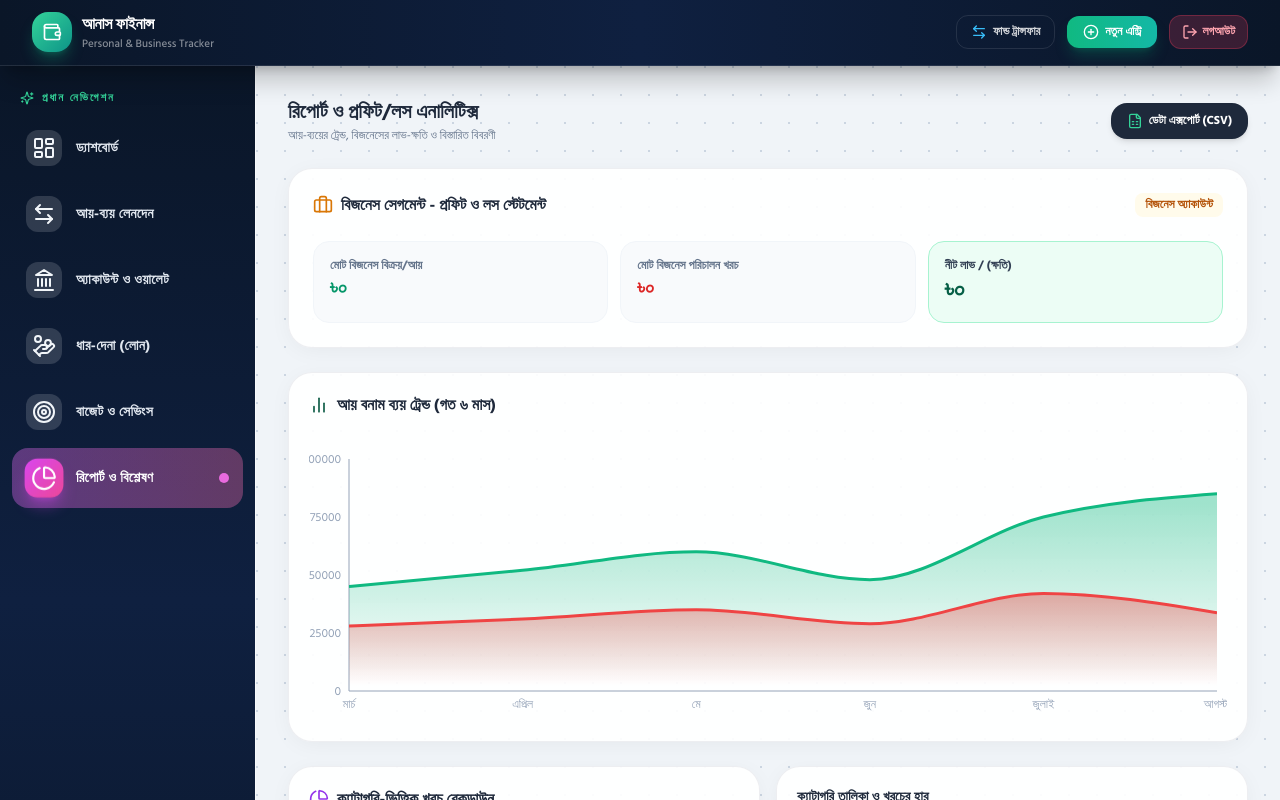
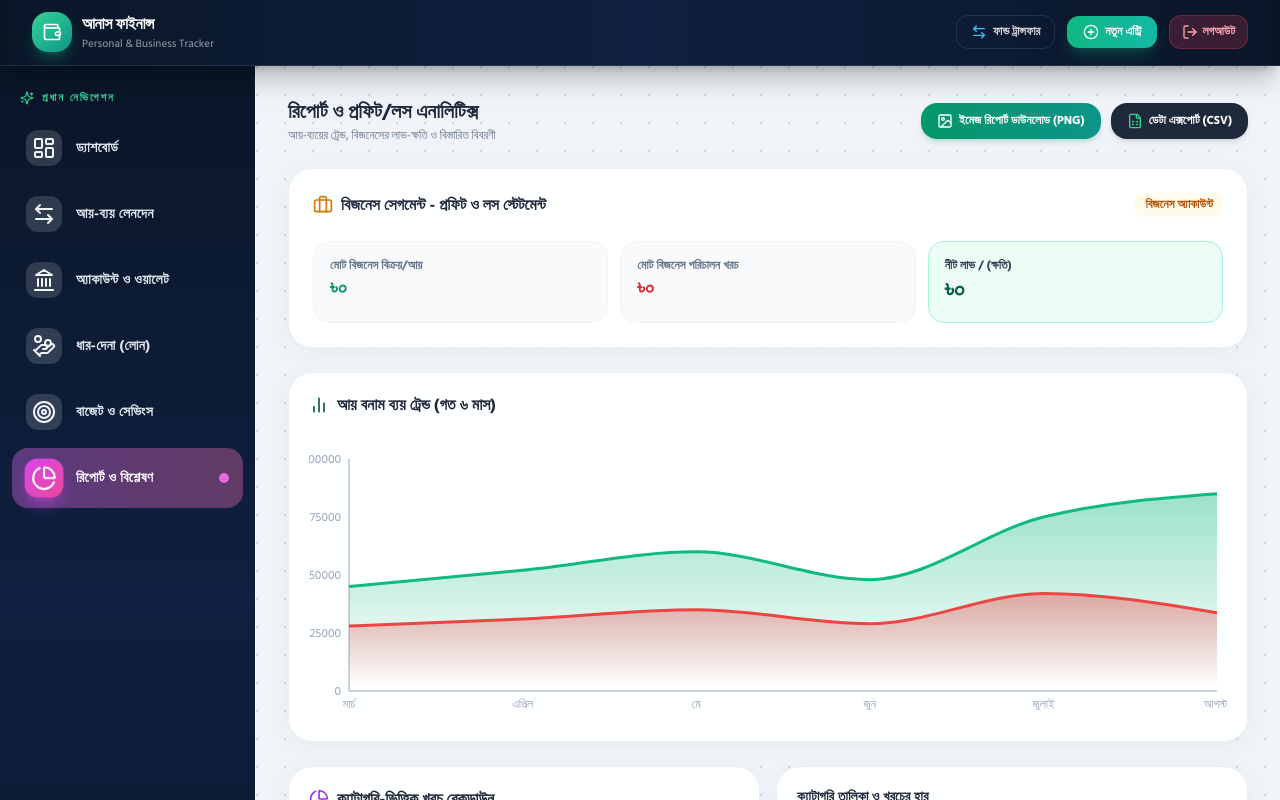
Before and after one commit to abdulsuban1996/anas-finance-management, a Next.js app: page /reports in a window 1280 px wide. Both pictures are taken after a click on the button "লগইন করুন". Shown: the top 800 px of the page. Built offline with nearby package versions, Linux system fonts and the light colour scheme.

Commit message:
Add high resolution Image Report Download (PNG) with clean card layout and perfect text alignment to Reports page

```diff
--- a/app/reports/page.js
+++ b/app/reports/page.js
@@ -2,7 +2,7 @@
 
 import React, { useState, useEffect } from 'react';
 import { StorageAdapter } from '../../lib/storage';
-import { PieChart as PieIcon, TrendingUp, TrendingDown, Download, BarChart2, Briefcase, FileSpreadsheet } from 'lucide-react';
+import { PieChart as PieIcon, TrendingUp, TrendingDown, Download, BarChart2, Briefcase, FileSpreadsheet, Image } from 'lucide-react';
 import {
   ResponsiveContainer,
   AreaChart,
@@ -12,10 +12,33 @@ import {
   Tooltip,
   PieChart,
   Pie,
-  Cell,
-  BarChart,
-  Bar
+  Cell
 } from 'recharts';
+
+function roundRect(ctx, x, y, width, height, radius, fill, stroke, strokeColor) {
+  if (typeof radius === 'number') {
+    radius = { tl: radius, tr: radius, br: radius, bl: radius };
+  }
+  ctx.beginPath();
+  ctx.moveTo(x + radius.tl, y);
+  ctx.lineTo(x + width - radius.tr, y);
+  ctx.quadraticCurveTo(x + width, y, x + width, y + radius.tr);
+  ctx.lineTo(x + width, y + height - radius.br);
+  ctx.quadraticCurveTo(x + width, y + height, x + width - radius.br, y + height);
+  ctx.lineTo(x + radius.bl, y + height);
+  ctx.quadraticCurveTo(x, y + height, x, y + height - radius.bl);
+  ctx.lineTo(x, y + radius.tl);
+  ctx.quadraticCurveTo(x, y, x + radius.tl, y);
+  ctx.closePath();
+  if (fill) {
+    ctx.fill();
+  }
+  if (stroke) {
+    ctx.strokeStyle = strokeColor || '#CBD5E1';
+    ctx.lineWidth = 1.5;
+    ctx.stroke();
+  }
+}
 
 export default function ReportsPage({ refreshKey }) {
   const [transactions, setTransactions] = useState([]);
@@ -43,6 +66,10 @@ export default function ReportsPage({ refreshKey }) {
     { month: 'জুলাই', income: 75000, expense: 42000 },
     { month: 'আগস্ট', income: 85000, expense: 33700 },
   ];
+
+  // Overall totals
+  const totalIncome = transactions.filter(t => t.type === 'income').reduce((sum, t) => sum + t.amount, 0);
+  const totalExpense = transactions.filter(t => t.type === 'expense').reduce((sum, t) => sum + t.amount, 0);
 
   // Business segment Profit/Loss summary
   const businessTxs = transactions.filter(t => t.segment === 'business');
@@ -80,23 +107,195 @@ export default function ReportsPage({ refreshKey }) {
     document.body.removeChild(link);
   };
 
+  // Image Download Handler (High Quality PNG Canvas Generator)
+  const exportToImage = () => {
+    const canvas = document.createElement('canvas');
+    const ctx = canvas.getContext('2d');
+    const width = 1200;
+    const height = 1500;
+    canvas.width = width;
+    canvas.height = height;
+
+    // Background Gradient (Dark Header + Soft Slate Body)
+    const bgGradient = ctx.createLinearGradient(0, 0, 0, height);
+    bgGradient.addColorStop(0, '#0a1628');
+    bgGradient.addColorStop(0.16, '#0f2040');
+    bgGradient.addColorStop(0.1601, '#F8F9FB');
+    bgGradient.addColorStop(1, '#F0F4F8');
+    ctx.fillStyle = bgGradient;
+    ctx.fillRect(0, 0, width, height);
+
+    // Accent line
+    ctx.fillStyle = '#10B981';
+    ctx.fillRect(0, 0, width, 10);
+
+    // Header Title & Subtitle
+    ctx.fillStyle = '#FFFFFF';
+    ctx.font = 'bold 38px system-ui, -apple-system, sans-serif';
+    ctx.fillText('আনাস ফাইনান্সিয়াল স্টেটমেন্ট ও রিপোর্ট', 60, 90);
+
+    ctx.fillStyle = '#94A3B8';
+    ctx.font = '500 20px system-ui, -apple-system, sans-serif';
+    const dateStr = new Date().toISOString().split('T')[0];
+    ctx.fillText(`রিপোর্ট তৈরির তারিখ: ${dateStr}   |   প্রস্তুতকারক: আনাস (Admin)`, 60, 135);
+
+    // Overall Summary Cards (3 Cards Side by Side)
+    const cardY = 220;
+    const cardW = 340;
+    const cardH = 150;
+    const cardGap = 30;
+
+    // Total Income
+    ctx.fillStyle = '#FFFFFF';
+    roundRect(ctx, 60, cardY, cardW, cardH, 24, true, true, '#E2E8F0');
+    ctx.fillStyle = '#10B981';
+    ctx.font = 'bold 16px system-ui, sans-serif';
+    ctx.fillText('মোট আয় (Total Income)', 85, cardY + 45);
+    ctx.fillStyle = '#065F46';
+    ctx.font = 'bold 32px system-ui, sans-serif';
+    ctx.fillText(`৳${totalIncome.toLocaleString('bn-BD')}`, 85, cardY + 105);
+
+    // Total Expense
+    ctx.fillStyle = '#FFFFFF';
+    roundRect(ctx, 60 + cardW + cardGap, cardY, cardW, cardH, 24, true, true, '#E2E8F0');
+    ctx.fillStyle = '#EF4444';
+    ctx.font = 'bold 16px system-ui, sans-serif';
+    ctx.fillText('মোট ব্যয় (Total Expense)', 60 + cardW + cardGap + 25, cardY + 45);
+    ctx.fillStyle = '#991B1B';
+    ctx.font = 'bold 32px system-ui, sans-serif';
+    ctx.fillText(`৳${totalExpense.toLocaleString('bn-BD')}`, 60 + cardW + cardGap + 25, cardY + 105);
+
+    // Net Savings
+    const netSavings = totalIncome - totalExpense;
+    ctx.fillStyle = netSavings >= 0 ? '#ECFDF5' : '#FEF2F2';
+    roundRect(ctx, 60 + (cardW + cardGap) * 2, cardY, cardW, cardH, 24, true, true, netSavings >= 0 ? '#A7F3D0' : '#FECACA');
+    ctx.fillStyle = netSavings >= 0 ? '#047857' : '#B91C1C';
+    ctx.font = 'bold 16px system-ui, sans-serif';
+    ctx.fillText('নীট সঞ্চয় / (ঘাটতি)', 60 + (cardW + cardGap) * 2 + 25, cardY + 45);
+    ctx.font = 'bold 32px system-ui, sans-serif';
+    ctx.fillText(`${netSavings >= 0 ? '+' : ''}৳${netSavings.toLocaleString('bn-BD')}`, 60 + (cardW + cardGap) * 2 + 25, cardY + 105);
+
+    // Business Profit & Loss Card
+    const bizY = 410;
+    ctx.fillStyle = '#FFFFFF';
+    roundRect(ctx, 60, bizY, 1080, 220, 28, true, true, '#E2E8F0');
+
+    ctx.fillStyle = '#1E293B';
+    ctx.font = 'bold 24px system-ui, sans-serif';
+    ctx.fillText('💼 বিজনেস সেগমেন্ট - লাভ-ক্ষতি স্টেটমেন্ট', 95, bizY + 55);
+
+    // Biz 3 inner stats
+    const bizStatW = 320;
+    const bizStatY = bizY + 85;
+
+    // Biz Income
+    ctx.fillStyle = '#F8FAFC';
+    roundRect(ctx, 95, bizStatY, bizStatW, 95, 18, true, true, '#F1F5F9');
+    ctx.fillStyle = '#64748B'; ctx.font = 'bold 14px system-ui, sans-serif';
+    ctx.fillText('মোট বিজনেস বিক্রি / আয়', 115, bizStatY + 35);
+    ctx.fillStyle = '#059669'; ctx.font = 'bold 24px system-ui, sans-serif';
+    ctx.fillText(`৳${businessIncome.toLocaleString('bn-BD')}`, 115, bizStatY + 72);
+
+    // Biz Expense
+    roundRect(ctx, 95 + bizStatW + 20, bizStatY, bizStatW, 95, 18, true, true, '#F1F5F9');
+    ctx.fillStyle = '#64748B'; ctx.font = 'bold 14px system-ui, sans-serif';
+    ctx.fillText('মোট বিজনেস পরিচালন খরচ', 95 + bizStatW + 40, bizStatY + 35);
+    ctx.fillStyle = '#DC2626'; ctx.font = 'bold 24px system-ui, sans-serif';
+    ctx.fillText(`৳${businessExpense.toLocaleString('bn-BD')}`, 95 + bizStatW + 40, bizStatY + 72);
+
+    // Biz Net
+    roundRect(ctx, 95 + (bizStatW + 20) * 2, bizStatY, bizStatW, 95, 18, true, true, businessNetProfit >= 0 ? '#D1FAE5' : '#FEE2E2');
+    ctx.fillStyle = businessNetProfit >= 0 ? '#065F46' : '#991B1B'; ctx.font = 'bold 14px system-ui, sans-serif';
+    ctx.fillText('বিজনেস নীট লাভ / (ক্ষতি)', 95 + (bizStatW + 20) * 2 + 20, bizStatY + 35);
+    ctx.font = 'bold 24px system-ui, sans-serif';
+    ctx.fillText(`৳${businessNetProfit.toLocaleString('bn-BD')}`, 95 + (bizStatW + 20) * 2 + 20, bizStatY + 72);
+
+    // Category Breakdown Table
+    const tableY = 665;
+    ctx.fillStyle = '#FFFFFF';
+    roundRect(ctx, 60, tableY, 1080, 720, 28, true, true, '#E2E8F0');
+
+    ctx.fillStyle = '#1E293B';
+    ctx.font = 'bold 24px system-ui, sans-serif';
+    ctx.fillText('📊 ক্যাটাগরি-ভিত্তিক খরচের তালিকা ও বিবরণী', 95, tableY + 55);
+
+    // Table Header
+    ctx.fillStyle = '#F1F5F9';
+    roundRect(ctx, 95, tableY + 80, 1010, 48, 12, true, false);
+    ctx.fillStyle = '#475569';
+    ctx.font = 'bold 16px system-ui, sans-serif';
+    ctx.fillText('ক্যাটাগরি নাম', 120, tableY + 110);
+    ctx.fillText('মোট খরচের পরিমাণ (৳)', 750, tableY + 110);
+
+    // Rows
+    let rowY = tableY + 155;
+    if (pieChartData.length === 0) {
+      ctx.fillStyle = '#94A3B8';
+      ctx.font = 'bold 18px system-ui, sans-serif';
+      ctx.fillText('এখনো কোনো খরচের ডেটা যুক্ত করা হয়নি।', 120, rowY + 30);
+    } else {
+      pieChartData.slice(0, 8).forEach((cat, idx) => {
+        ctx.fillStyle = idx % 2 === 0 ? '#F8FAFC' : '#FFFFFF';
+        roundRect(ctx, 95, rowY - 25, 1010, 50, 10, true, false);
+
+        ctx.fillStyle = COLORS[idx % COLORS.length];
+        ctx.beginPath();
+        ctx.arc(125, rowY + 3, 7, 0, Math.PI * 2);
+        ctx.fill();
+
+        ctx.fillStyle = '#1E293B';
+        ctx.font = 'bold 18px system-ui, sans-serif';
+        ctx.fillText(cat.name, 150, rowY + 9);
+
+        ctx.fillStyle = '#0F172A';
+        ctx.font = 'bold 20px system-ui, sans-serif';
+        ctx.fillText(`৳${cat.value.toLocaleString('bn-BD')}`, 750, rowY + 9);
+
+        rowY += 60;
+      });
+    }
+
+    // Footer Stamp
+    ctx.fillStyle = '#94A3B8';
+    ctx.font = '500 16px system-ui, sans-serif';
+    ctx.fillText('🔒 স্বয়ংক্রিয় প্রস্তুতকৃত ডিজিটাল স্টেটমেন্ট  •  আনাস ফাইনান্সিয়াল ম্যানেজমেন্ট সিস্টেম', 60, height - 35);
+
+    // Trigger PNG Download
+    const link = document.createElement('a');
+    link.download = `anas_finance_statement_${dateStr}.png`;
+    link.href = canvas.toDataURL('image/png');
+    document.body.appendChild(link);
+    link.click();
+    document.body.removeChild(link);
+  };
+
   return (
     <div className="space-y-6 animate-fadeIn">
 
-      {/* Header & CSV Export */}
+      {/* Header & Export Actions */}
       <div className="flex flex-col sm:flex-row sm:items-center justify-between gap-4">
         <div>
           <h1 className="text-xl font-bold text-slate-800">রিপোর্ট ও প্রফিট/লস এনালিটিক্স</h1>
           <p className="text-xs text-slate-500 mt-0.5">আয়-ব্যয়ের ট্রেন্ড, বিজনেসের লাভ-ক্ষতি ও বিস্তারিত বিবরণী</p>
         </div>
 
+        <div className="flex items-center gap-2.5 self-start sm:self-auto flex-wrap">
+          <button
+            onClick={exportToImage}
+            className="flex items-center space-x-1.5 bg-gradient-to-r from-emerald-600 to-teal-600 hover:from-emerald-500 hover:to-teal-500 text-white text-xs font-bold px-4 py-2.5 rounded-2xl shadow-md shadow-emerald-600/20 transition-all active:scale-95 cursor-pointer"
+          >
+            <Image className="w-4 h-4 text-white" />
+            <span>ইমেজ রিপোর্ট ডাউনলোড (PNG)</span>
+          </button>
+
           <button
             onClick={exportToCSV}
-          className="flex items-center space-x-1.5 bg-slate-800 hover:bg-slate-900 text-white text-xs font-bold px-4 py-2.5 rounded-2xl shadow-md transition-all self-start sm:self-auto"
+            className="flex items-center space-x-1.5 bg-slate-800 hover:bg-slate-900 text-white text-xs font-bold px-4 py-2.5 rounded-2xl shadow-md transition-all active:scale-95 cursor-pointer"
           >
             <FileSpreadsheet className="w-4 h-4 text-emerald-400" />
             <span>ডেটা এক্সপোর্ট (CSV)</span>
           </button>
+        </div>
       </div>
 
       {/* Business Profit & Loss Card */}
```
Lines whose indentation alone changed are shown as unchanged.
